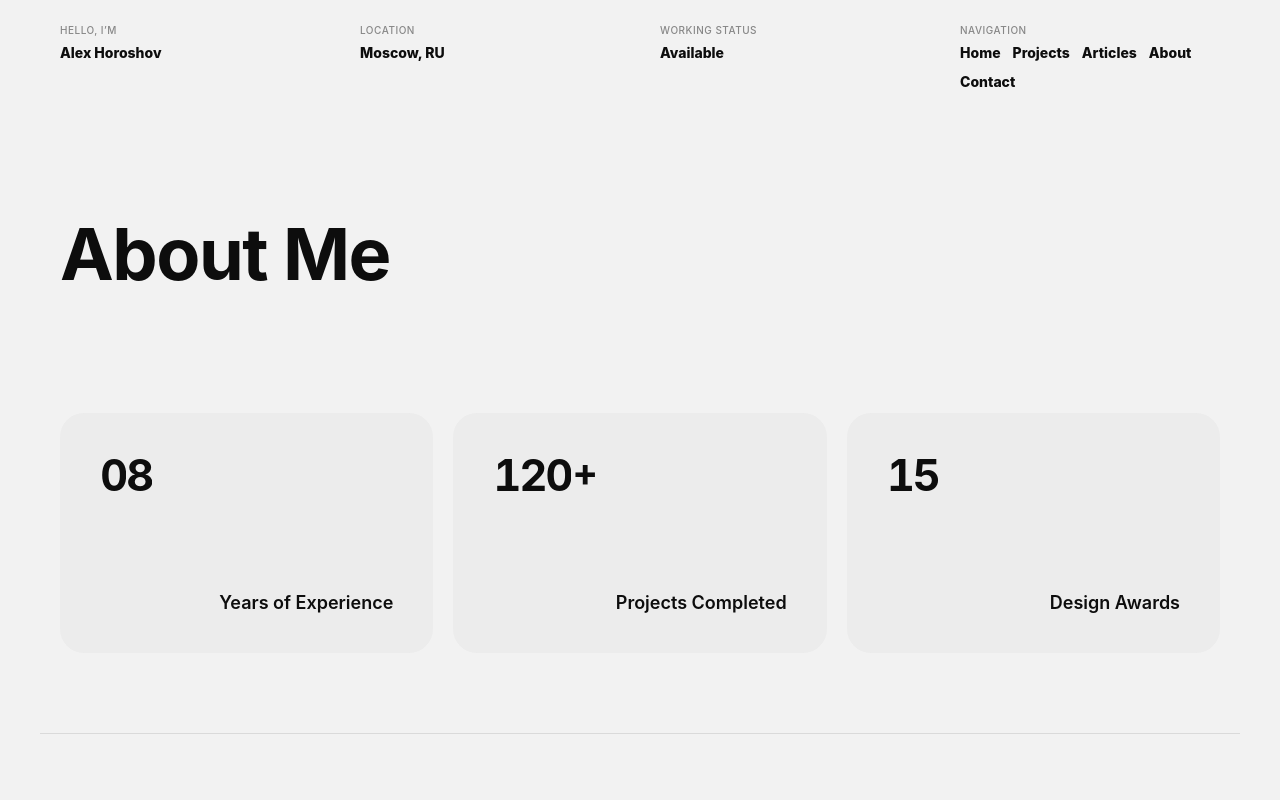
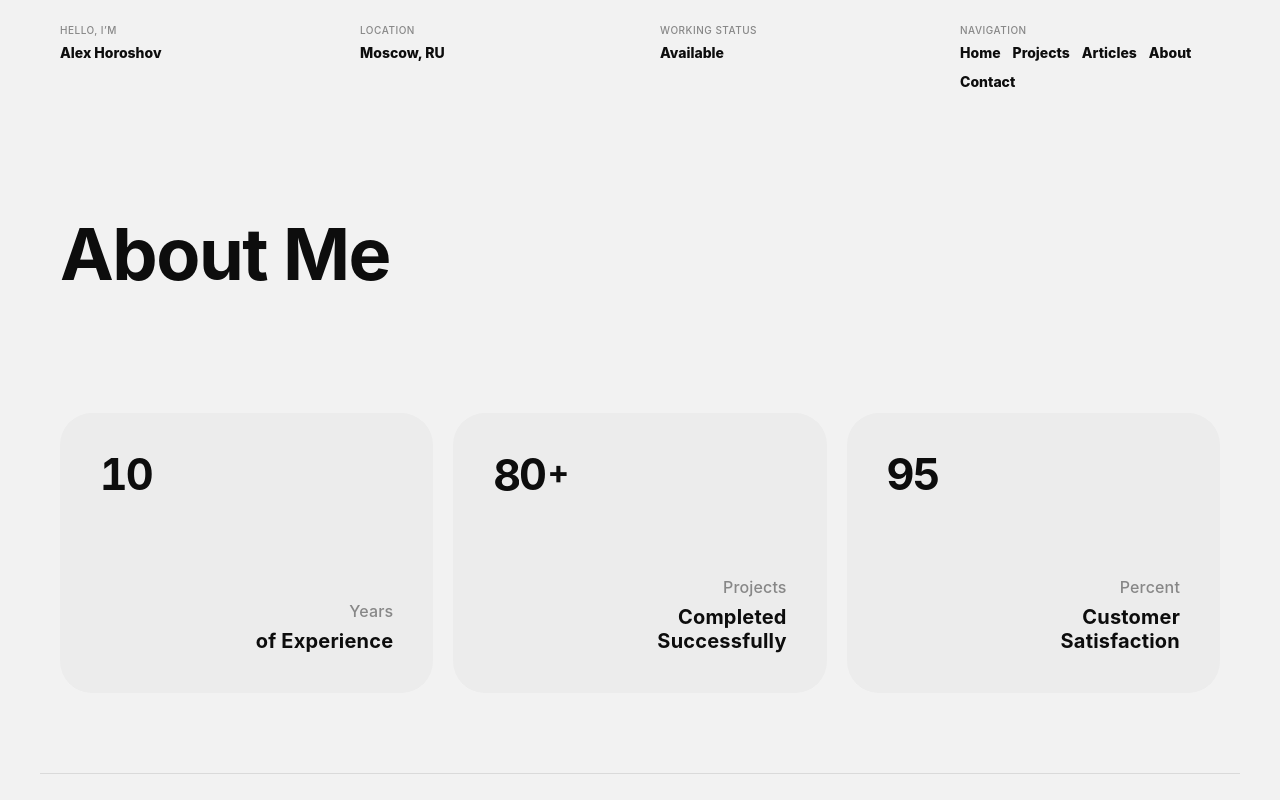
Before and after one commit to Horoshov/my-portfolio, a React (Vite) app: page /about in a window 1280 px wide. Shown: the top 800 px of the page. Built offline with nearby package versions, Linux system fonts and the light colour scheme.

Commit message:
Page Projects+Cards

```diff
--- a/src/components/Counter.jsx
+++ b/src/components/Counter.jsx
@@ -1,35 +1,37 @@
-import React, { useEffect, useRef } from 'react';
-import { useMotionValue, useSpring, useInView } from 'framer-motion';
+import React from 'react';
+import { motion } from 'framer-motion';
+
+const Digit = ({ digit }) => (
+  <div className="digit-column-wrapper">
+    <motion.div
+      className="digit-column"
+      initial={{ y: 0 }}
+      animate={{ y: `-${digit * 10}%` }}
+      transition={{
+        type: "spring",
+        stiffness: 40,
+        damping: 15,
+        mass: 1
+      }}
+    >
+      {[0, 1, 2, 3, 4, 5, 6, 7, 8, 9].map((n) => (
+        <div key={n} className="digit-number">{n}</div>
+      ))}
+    </motion.div>
+  </div>
+);
 
 const Counter = ({ value }) => {
-  const ref = useRef(null);
-  const isInView = useInView(ref, { once: true, margin: "-100px" });
+  // Разбиваем число на массив цифр
+  const digits = Array.from(String(value), Number);
 
-  // Создаем моушн-значение
-  const motionValue = useMotionValue(0);
-
-  // Настраиваем плавность (stiffness - жесткость, damping - торможение)
-  const springValue = useSpring(motionValue, {
-    stiffness:100,
-    damping:10,
-    duration: 2
-  });
-
-  useEffect(() => {
-    if (isInView) {
-      motionValue.set(value);
-    }
-  }, [isInView, value, motionValue]);
-
-  useEffect(() => {
-    springValue.on("change", (latest) => {
-      if (ref.current) {
-        ref.current.textContent = Math.floor(latest);
-      }
-    });
-  }, [springValue]);
-
-  return <span ref={ref}>0</span>;
+  return (
+    <div className="rolling-counter">
+      {digits.map((d, i) => (
+        <Digit key={i} digit={d} />
+      ))}
+    </div>
+  );
 };
 
 export default Counter;
--- a/src/components/StatList.jsx
+++ b/src/components/StatList.jsx
@@ -1,52 +1,25 @@
-import React, { useRef } from 'react';
-import { motion, useInView } from 'framer-motion';
-
-const Digit = ({ digit }) => {
-  const ref = useRef(null);
-  const isInView = useInView(ref, { once: true });
-  const numbers = Array.from({ length: 10 }, (_, i) => i);
-
-  return (
-    <div className="digit-column-wrapper">
-      <motion.div
-        initial={{ y: 0 }}
-        animate={isInView ? { y: `-${digit * 10}%` } : { y: 0 }}
-        transition={{
-          duration: 2.5,
-          ease: [0.65, 0, 0.35, 1], // Плавный заезд
-          delay: Math.random() * 0.3
-        }}
-        className="digit-column"
-        ref={ref}
-      >
-        {numbers.map((num) => (
-          <div key={num} className="digit-number">{num}</div>
-        ))}
-      </motion.div>
-    </div>
-  );
-};
-
-const RollingCounter = ({ value }) => {
-  const digits = String(value).replace(/\D/g, '').split('');
-  return (
-    <div className="rolling-counter">
-      {digits.map((d, i) => <Digit key={i} digit={parseInt(d)} />)}
-    </div>
-  );
-};
+import React from 'react';
+import Counter from './Counter';
 
 const StatList = ({ stats }) => {
+  if (!stats) return null;
+
   return (
     <>
       {stats.map((stat, index) => (
         <div key={index} className="stat-card">
+          {/* СВЕРХУ СЛЕВА */}
           <div className="stat-number-wrapper">
-            <RollingCounter value={stat.value} />
-            {stat.value.includes('+') && <span className="stat-suffix">+</span>}
+            <Counter value={parseInt(stat.value) || 0} />
+            {(stat.suffix || stat.value.toString().includes('+')) && (
+              <span className="stat-suffix">+</span>
+            )}
           </div>
-          <div className="stat-info">
-            <span className="stat-label">{stat.label}</span>
+
+          {/* СНИЗУ СПРАВА */}
+          <div className="stat-text-group">
+            {stat.title && <span className="stat-small-title">{stat.title}</span>}
+            <p className="stat-main-label">{stat.label}</p>
           </div>
         </div>
       ))}
--- a/src/pages/About.jsx
+++ b/src/pages/About.jsx
@@ -5,9 +5,9 @@ import StatList from '../components/StatList'; // Импортируем из ф
 
 const About = () => {
   const aboutStats = [
-    { value: '08', label: 'Years of Experience' },
-    { value: '120+', label: 'Projects Completed' },
-    { value: '15', label: 'Design Awards' }
+    { value: '10', label: 'of Experience', title: 'Years' },
+    { value: '80+', label: 'Completed Successfully', title: 'Projects' },
+    { value: '95', label: 'Customer Satisfaction', title: 'Percent' }
   ];
 
   return (
--- a/src/pages/Contact.jsx
+++ b/src/pages/Contact.jsx
@@ -1,26 +1,35 @@
 import React from 'react';
 import { motion } from 'framer-motion';
-import PageHeader from '../components/PageHeader';
-import ContactForm from '../components/ContactForm';
 
-const Contact = () => {
+const Digit = ({ digit }) => {
   return (
-    <motion.div
-      initial={{ opacity: 0, y: 20 }}
-      animate={{ opacity: 1, y: 0 }}
-      exit={{ opacity: 0, y: -20 }}
-      transition={{ duration: 0.6, ease: [0.22, 1, 0.36, 1] }}
-    >
-      <PageHeader title="Get In Touch" />
-
-      <section className="contact-section" style={{ display: 'flex', justifyContent: 'center' }}>
-        {/* Контейнер с фиксированной шириной, выровненный по центру */}
-        <div style={{ width: '100%', maxWidth: '900px' }}>
-          <ContactForm />
-        </div>
-      </section>
-    </motion.div>
+    <div className="digit-column-wrapper">
+      <motion.div
+        className="digit-column"
+        initial={{ y: 0 }}
+        animate={{ y: `-${digit * 10}%` }}
+        transition={{ type: "spring", stiffness: 50, damping: 15, duration: 2 }}
+      >
+        {[0, 1, 2, 3, 4, 5, 6, 7, 8, 9].map((n) => (
+          <div key={n} className="digit-number">
+            {n}
+          </div>
+        ))}
+      </motion.div>
+    </div>
   );
 };
 
-export default Contact;
+const Counter = ({ value }) => {
+  const digits = Array.from(String(value), Number);
+
+  return (
+    <div className="rolling-counter">
+      {digits.map((d, i) => (
+        <Digit key={i} digit={d} />
+      ))}
+    </div>
+  );
+};
+
+export default Counter;
--- a/src/pages/Projects.jsx
+++ b/src/pages/Projects.jsx
@@ -14,7 +14,7 @@ const allProjects = [
   {
     id: 102,
     title: 'Domilend',
-    cat: '{Real Estate}',
+    cat: '{PropTech, Real Estate}',
     image: '/assets/projects/Domilend.webp'
   },
   {
@@ -45,7 +45,7 @@ const allProjects = [
   },
   {
     id: 107,
-    title: '"M.Video", "Eldorado"',
+    title: 'M.Video-Eldorado',
     year: '2023',
     cat: '{Е-commerce, OneRetail}',
     image: '/assets/projects/Mvideo.webp'
--- a/src/styles/App.css
+++ b/src/styles/App.css
@@ -499,7 +499,7 @@
     background-color: var(--photo-bg);
     padding: 40px;
     border-radius: 24px;
-    min-height: 240px;
+    min-height: 160px;
     display: flex;
     flex-direction: column;
     justify-content: space-between;
@@ -797,3 +797,72 @@ textarea:-webkit-autofill:focus {
     grid-template-columns: 1fr; /* Одна колонка на мобильных */
   }
 }
+
+/* КАРТОЧКА */
+.stat-card {
+  background-color: var(--photo-bg);
+  padding: 40px;
+  border-radius: 32px;
+  min-height: 280px; /* Увеличили высоту для воздуха */
+  display: flex;
+  flex-direction: column;
+  justify-content: space-between; /* Счетчик вверх, текст вниз */
+  transition: transform 0.3s ease;
+}
+
+/* СЧЕТЧИК (Вверху слева по умолчанию) */
+.stat-number-wrapper {
+  font-size: clamp(3rem, 4,5vw, 3,5rem); /* Большой размер */
+  font-weight: 700;
+  line-height: 1;
+  display: flex;
+  align-items: flex-start;
+  letter-spacing: -0.04em;
+}
+
+.stat-suffix {
+  font-size: 0.76em;
+  margin-left: 2px;
+}
+
+/* ГРУППА ТЕКСТА (Вниз вправо) */
+.stat-text-group {
+  align-self: flex-end; /* Прижимает весь блок к правому краю */
+  text-align: right;    /* Выравнивает строки текста по правому краю */
+  max-width: 220px;     /* Ограничение ширины для красивого переноса */
+}
+
+/* МАЛЕНЬКИЙ ЗАГОЛОВОК (под числом) */
+.stat-small-title {
+  display: block;
+  font-size: 16px;
+  text-transform: capitalize;
+  color: var(--gray-text);
+  letter-spacing: 0.01em;
+  margin-bottom: 8px;
+  font-weight: 500;
+}
+
+/* БОЛЬШОЙ ПОДЗАГОЛОВОК */
+.stat-main-label {
+  font-size: 20px;
+  font-weight: 700;
+  line-height: 1.2;
+  letter-spacing: 0.01em;
+  color: var(--text-color);
+  margin: 0;
+}
+
+/* Адаптивность для мобильных */
+@media (max-width: 768px) {
+  .stat-card {
+    min-height: 220px;
+    padding: 30px;
+  }
+  .stat-number-wrapper {
+    font-size: 4rem;
+  }
+  .stat-main-label {
+    font-size: 20px;
+  }
+}
```
